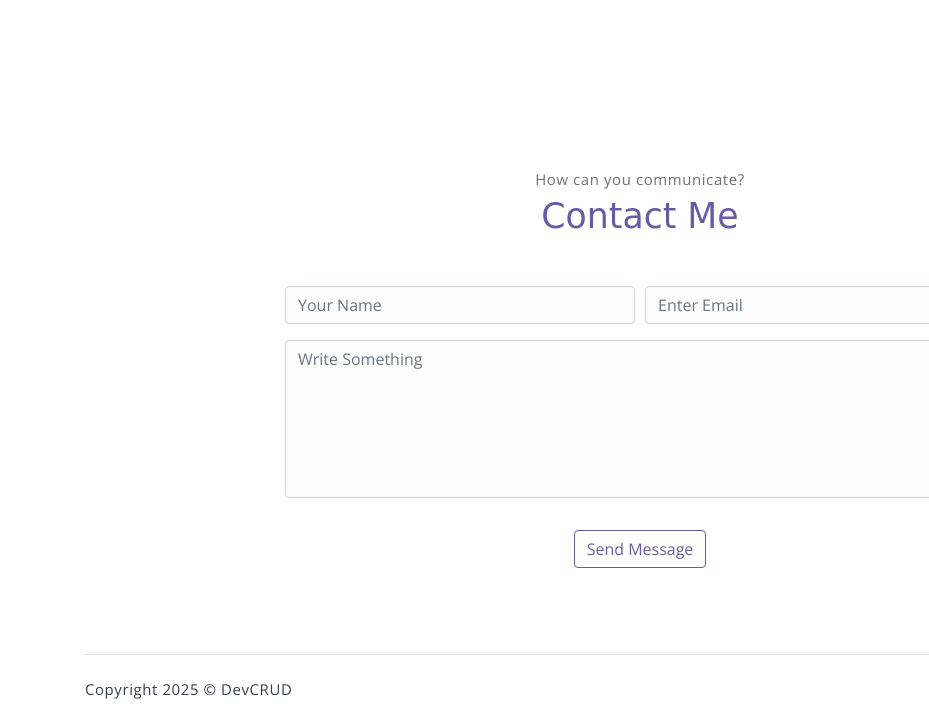
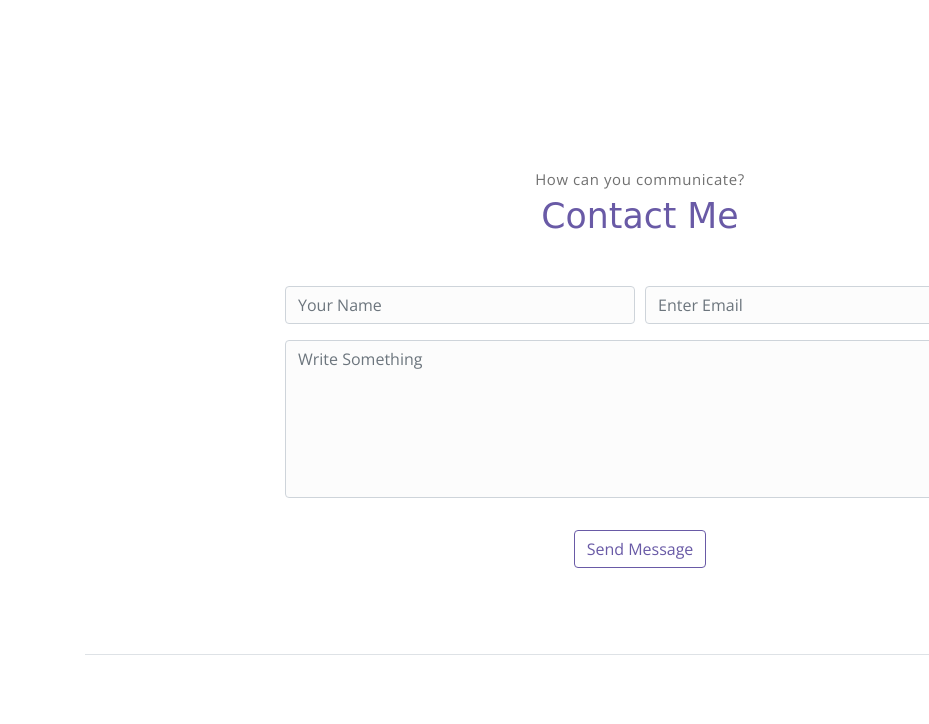
Before and after one commit to 11vaxef/gioithieu, a website: page index.html in a window 1280 px wide. Shown: the part 4744-5468 px from the top of the page, 0-929 px from the left. Drawn offline with nearby package versions, Linux system fonts and the light colour scheme; a web font is replaced by a local one.

Commit message:
index.html

```diff
--- a/index.html
+++ b/index.html
@@ -380,7 +380,6 @@
     <!-- footer -->
     <div class="container">
         <footer class="footer">
-            <p class="mb-0">Copyright <script>document.write(new Date().getFullYear())</script> &copy; <a href="http://www.devcrud.com">DevCRUD</a></p>
             <div class="social-links text-right m-auto ml-sm-auto">
                 <a href="javascript:void(0)" class="link"><i class="ti-facebook"></i></a>
                 <a href="javascript:void(0)" class="link"><i class="ti-twitter-alt"></i></a>
```
